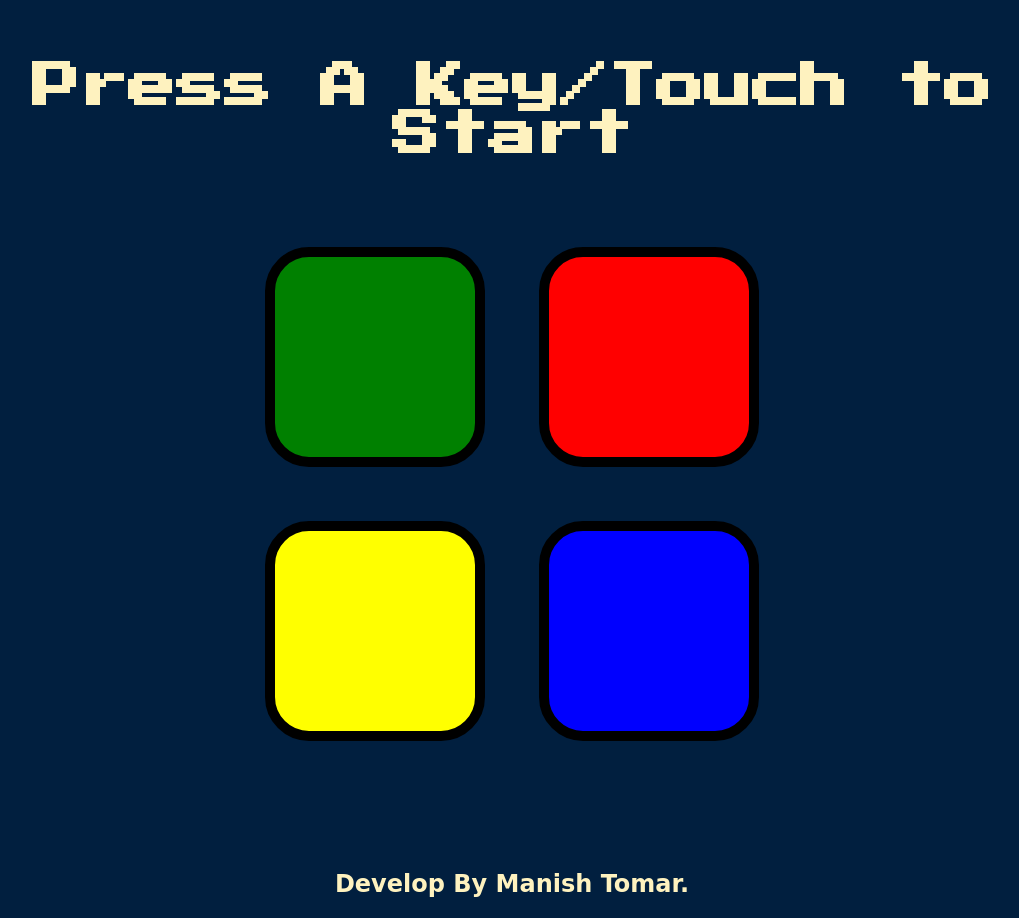
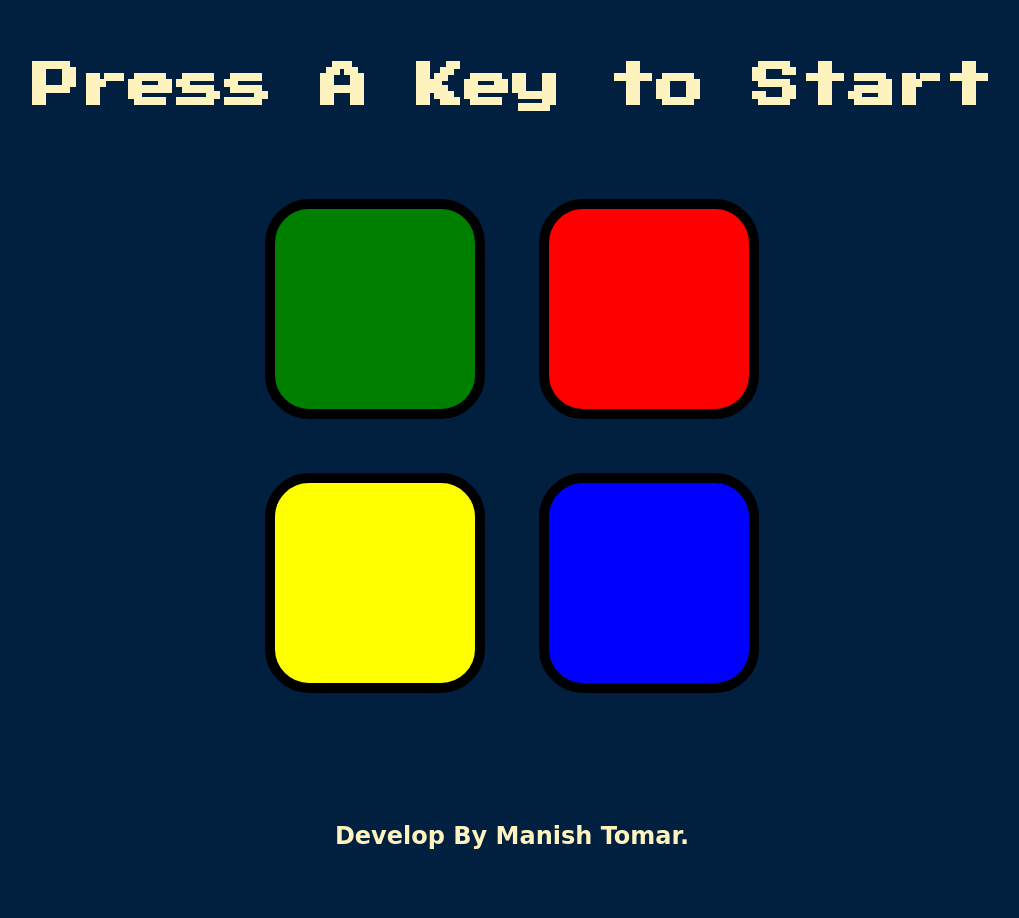
Before and after one commit to manishtomarr1/simon-game, a plain HTML site: page index.html in a window 1280 px wide. Shown: the whole page, without its empty margins (128-1147 px from the left). After the commit the page ends 870 px from the top, so only its background shows below. Drawn offline with nearby package versions, Linux system fonts and the light colour scheme.

Commit message:
Update index.html

```diff
--- a/index.html
+++ b/index.html
@@ -10,7 +10,7 @@
 </head>
 
 <body>
-  <h1 id="level-title">Press A Key/Touch to Start</h1>
+  <h1 id="level-title">Press A Key to Start</h1>
   <div class="container">
     <div lass="row">
 
```
